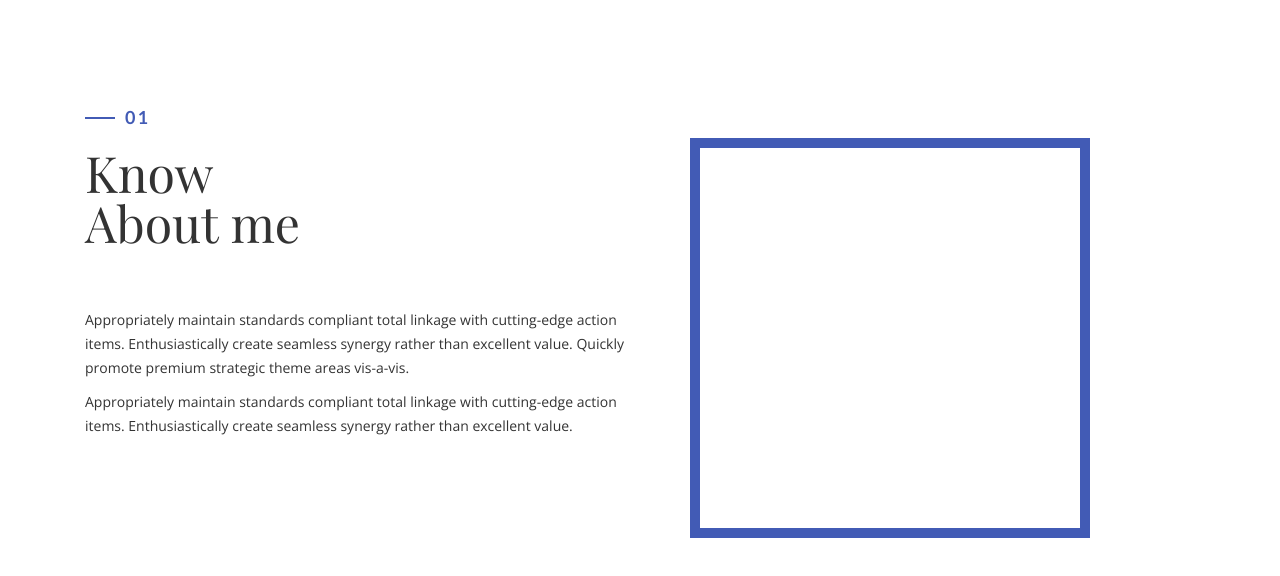
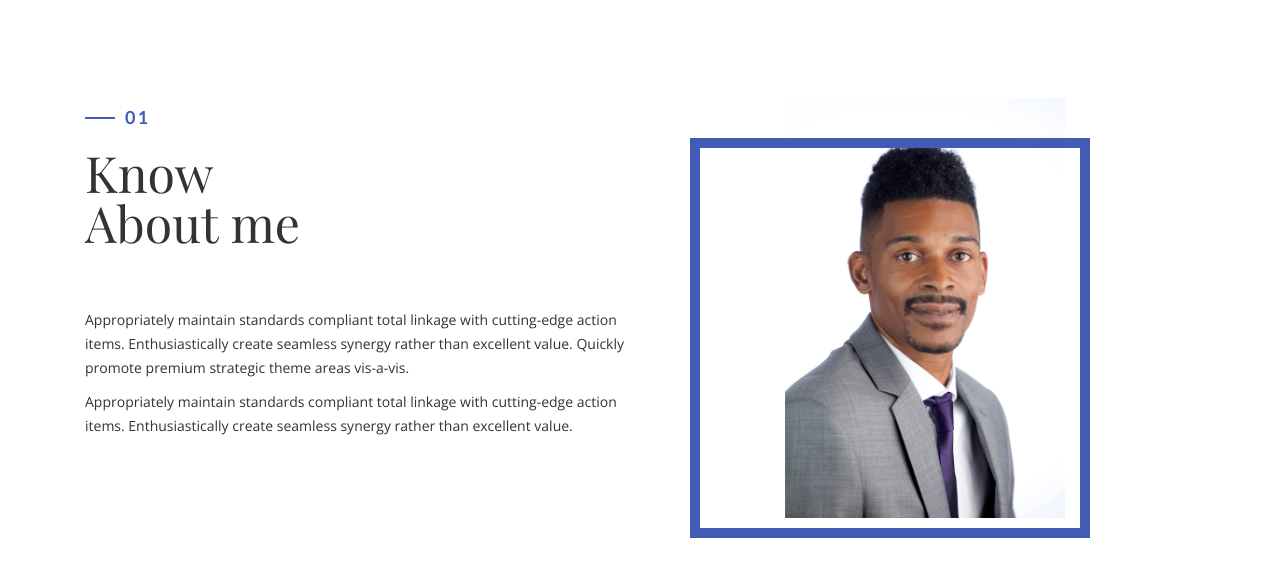
Before and after one commit to ellisthomas/Thomas-Collection-Clothing, a plain HTML site: page index.html in a window 1280 px wide. Shown: the part 802-1378 px from the top of the page. Drawn offline with nearby package versions, Linux system fonts and the light colour scheme; some packages are replaced by stand-ins of ours; a web font is replaced by a local one.

Commit message:
added img

```diff
--- a/index.html
+++ b/index.html
@@ -47,7 +47,7 @@
             </div>
             <div class="col-md-6 about-img-div">
                 <div class="about-border" data-aos="fade-up" data-aos-delay=".5"></div>
-                <img src="" width="400" class="img-responsive" alt="" align="right" data-aos="fade-right" data-aos-delay="0" />
+                <img src="img/head-shot.jpg" width="280" class="img-responsive" alt="" data-aos="fade-right" data-aos-delay="0" />
             </div>
         </div>
     </div>
```
Also changed, not shown: img/funny-head-shot.jpg (added), img/head-shot.jpg (added).
